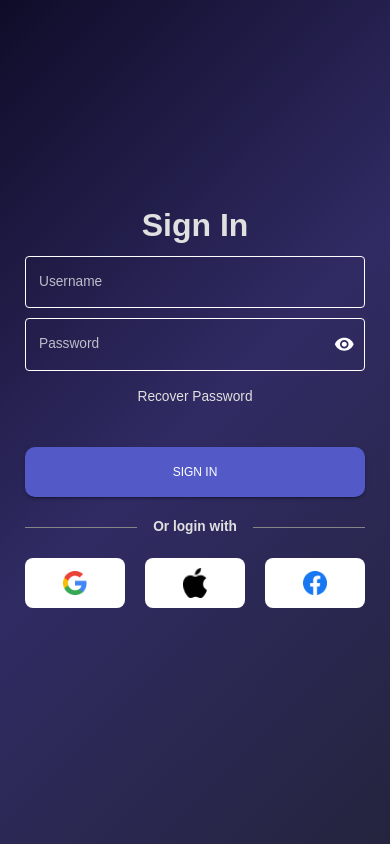
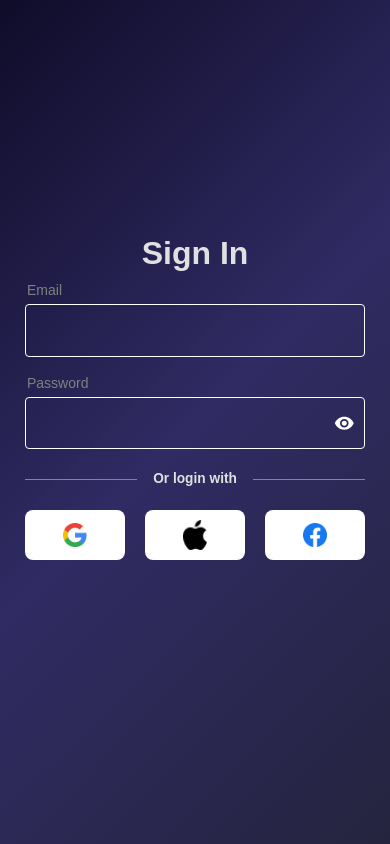
Before and after one commit to Kaicity/react-mui-administration, a React (Create React App) app: page /login in a window 390 px wide. Built offline with nearby package versions, Linux system fonts and the light colour scheme.

Commit message:
Responsive UI

```diff
--- a/package.json
+++ b/package.json
@@ -21,6 +21,7 @@
     "@testing-library/jest-dom": "^5.17.0",
     "@testing-library/react": "^13.4.0",
     "@testing-library/user-event": "^13.5.0",
+    "@tippyjs/react": "^4.2.6",
     "formik": "^2.4.6",
     "fullcalendar": "^6.1.15",
     "react": "^18.3.1",
@@ -28,6 +29,7 @@
     "react-pro-sidebar": "^1.1.0",
     "react-router-dom": "^6.26.0",
     "react-scripts": "5.0.1",
+    "styled-components": "^6.1.12",
     "web-vitals": "^2.1.4",
     "yup": "^1.4.0"
   },
--- a/src/pages/dashboard/index.jsx
+++ b/src/pages/dashboard/index.jsx
@@ -20,10 +20,10 @@ const Dashboard = () => {
   return (
     <Box m="20px">
       {/* HEADER */}
-      <Box display="flex" justifyContent="space-between" alignItems="center">
+      <Box display="flex" flexDirection="column">
         <Header title="DASHBOARD" subtitle="Welcome to your dashboard" />
 
-        <Box>
+        <Box display="flex" justifyContent="flex-end" mb="20px">
           <Button
             sx={{
               backgroundColor: colors.blueAccent[700],
@@ -42,13 +42,17 @@ const Dashboard = () => {
       {/* GRID & CHARTS */}
       <Box
         display="grid"
-        gridTemplateColumns="repeat(12, 1fr)"
+        gridTemplateColumns={{
+          xs: "repeat(4, 1fr)", // 4 columns on extra small screens
+          sm: "repeat(8, 1fr)", // 8 columns on small screens
+          md: "repeat(12, 1fr)", // 12 columns on medium screens and up
+        }}
         gridAutoRows="140px"
         gap="20px"
       >
         {/* ROW 1 */}
         <Box
-          gridColumn="span 3"
+          gridColumn={{ xs: "span 12", sm: "span 4", md: "span 3" }}
           backgroundColor={colors.primary[400]}
           display="flex"
           alignItems="center"
@@ -67,7 +71,7 @@ const Dashboard = () => {
           />
         </Box>
         <Box
-          gridColumn="span 3"
+          gridColumn={{ xs: "span 12", sm: "span 4", md: "span 3" }}
           backgroundColor={colors.primary[400]}
           display="flex"
           alignItems="center"
@@ -86,7 +90,7 @@ const Dashboard = () => {
           />
         </Box>
         <Box
-          gridColumn="span 3"
+          gridColumn={{ xs: "span 12", sm: "span 4", md: "span 3" }}
           backgroundColor={colors.primary[400]}
           display="flex"
           alignItems="center"
@@ -105,7 +109,7 @@ const Dashboard = () => {
           />
         </Box>
         <Box
-          gridColumn="span 3"
+          gridColumn={{ xs: "span 12", sm: "span 4", md: "span 3" }}
           backgroundColor={colors.primary[400]}
           display="flex"
           alignItems="center"
@@ -126,14 +130,14 @@ const Dashboard = () => {
 
         {/* ROW 2 */}
         <Box
-          gridColumn="span 8"
+          gridColumn={{ xs: "span 12", sm: "span 8" }}
           gridRow="span 2"
           backgroundColor={colors.primary[400]}
         >
           <Box
             mt="25px"
             p="0 30px"
-            display="flex "
+            display="flex"
             justifyContent="space-between"
             alignItems="center"
           >
@@ -166,7 +170,7 @@ const Dashboard = () => {
           </Box>
         </Box>
         <Box
-          gridColumn="span 4"
+          gridColumn={{ xs: "span 12", sm: "span 4" }}
           gridRow="span 2"
           backgroundColor={colors.primary[400]}
           overflow="auto"
@@ -218,7 +222,7 @@ const Dashboard = () => {
 
         {/* ROW 3 */}
         <Box
-          gridColumn="span 4"
+          gridColumn={{ xs: "span 12", sm: "span 4" }}
           gridRow="span 2"
           backgroundColor={colors.primary[400]}
           p="30px"
@@ -244,7 +248,7 @@ const Dashboard = () => {
           </Box>
         </Box>
         <Box
-          gridColumn="span 4"
+          gridColumn={{ xs: "span 12", sm: "span 4" }}
           gridRow="span 2"
           backgroundColor={colors.primary[400]}
         >
@@ -260,7 +264,7 @@ const Dashboard = () => {
           </Box>
         </Box>
         <Box
-          gridColumn="span 4"
+          gridColumn={{ xs: "span 12", sm: "span 4" }}
           gridRow="span 2"
           backgroundColor={colors.primary[400]}
           padding="30px"
--- a/src/pages/global/SidebarTab.jsx
+++ b/src/pages/global/SidebarTab.jsx
@@ -1,6 +1,11 @@
-import { useState } from "react";
-import { Sidebar, Menu, MenuItem } from 'react-pro-sidebar';
-import { Box, IconButton, Typography, useTheme } from "@mui/material";
+import { useEffect, useState } from "react";
+import { Sidebar, Menu, MenuItem } from "react-pro-sidebar";
+import {
+  Box,
+  IconButton,
+  Typography,
+  useTheme,
+} from "@mui/material";
 import { Link } from "react-router-dom";
 import { tokens } from "../../theme";
 
@@ -15,15 +20,15 @@ import ReceiptOutlinedIcon from "@mui/icons-material/ReceiptOutlined";
 import MenuOutlinedIcon from "@mui/icons-material/MenuOutlined";
 import MapOutlinedIcon from "@mui/icons-material/BookmarkAddedOutlined";
 import ChatBubbleOutlineOutlined from "@mui/icons-material/ChatBubbleOutlineOutlined";
-import HomeRepairServiceOutlinedIcon from "@mui/icons-material/HomeRepairServiceOutlined"
+import HomeRepairServiceOutlinedIcon from "@mui/icons-material/HomeRepairServiceOutlined";
 import Diversity3OutlinedIcon from "@mui/icons-material/Diversity3Outlined";
 import PeopleOutlinedIcon from "@mui/icons-material/PeopleOutlined";
 import PersonOffOutlinedIcon from "@mui/icons-material/PersonOffOutlined";
 import SupervisedUserCircleOutlinedIcon from "@mui/icons-material/SupervisedUserCircleOutlined";
-import DoorFrontOutlinedIcon from "@mui/icons-material/DoorFrontOutlined"
-import StorefrontOutlinedIcon from '@mui/icons-material/StorefrontOutlined';
-import SettingsSuggestOutlinedIcon from '@mui/icons-material/SettingsSuggestOutlined';
-import EmailOutlinedIcon from '@mui/icons-material/EmailOutlined';
+import DoorFrontOutlinedIcon from "@mui/icons-material/DoorFrontOutlined";
+import StorefrontOutlinedIcon from "@mui/icons-material/StorefrontOutlined";
+import SettingsSuggestOutlinedIcon from "@mui/icons-material/SettingsSuggestOutlined";
+import EmailOutlinedIcon from "@mui/icons-material/EmailOutlined";
 import { LineAxisOutlined } from "@mui/icons-material";
 
 // Define the Item component
@@ -36,16 +41,22 @@ const Item = ({ title, to, icon, selected, setSelected }) => {
     <MenuItem
       active={selected === title}
       style={{
-                color: selected === title ? '#fff' : isHovered ? '#333' : colors.grey[100],
-                backgroundColor: selected === title ? '#3699e5' : isHovered ? '#3699e5' : 'transparent', // Set màu item khi hover ở sidebar
-                borderRadius: '5px',
-                transition: 'background-color 0.3s ease', // Smooth transition
+        color:
+          selected === title ? "#fff" : isHovered ? "#333" : colors.grey[100],
+        backgroundColor:
+          selected === title
+            ? "#3699e5"
+            : isHovered
+            ? "#3699e5"
+            : "transparent", // Set màu item khi hover ở sidebar
+        borderRadius: "5px",
+        transition: "background-color 0.3s ease", // Smooth transition
       }}
       onMouseEnter={() => setIsHovered(true)}
       onMouseLeave={() => setIsHovered(false)}
       onClick={() => setSelected(title)}
       icon={icon}
-            suffix={title === 'Dashboard' ? "🔥" : ""}
+      suffix={title === "Dashboard" ? "🔥" : ""}
       component={<Link to={to} />}
     >
       <Typography>{title}</Typography>
@@ -56,28 +67,47 @@ const Item = ({ title, to, icon, selected, setSelected }) => {
 const SidebarTab = () => {
   const theme = useTheme();
   const colors = tokens(theme.palette.mode);
-    const [isCollapsed, setIsCollapsed] = useState(false);
-    const [selected, setSelected] = useState("Dashboard"); // Default selected item
+
+  // State để kiểm soát trạng thái collapse
+  const [isCollapsed, setIsCollapsed] = useState(
+    window.innerWidth <= theme.breakpoints.values.md
+  );
+
+  // useEffect để theo dõi sự thay đổi kích thước màn hình
+  useEffect(() => {
+    const handleResize = () => {
+      setIsCollapsed(window.innerWidth <= theme.breakpoints.values.md);
+    };
+
+    window.addEventListener("resize", handleResize);
+
+    // Cleanup listener khi component unmount
+    return () => window.removeEventListener("resize", handleResize);
+  }, [theme.breakpoints.values.md]);
+
+  // Set mặc định Item đầu tiên là Dashboard
+  const [selected, setSelected] = useState("Dashboard");
+
+  const handleCollapse = () => setIsCollapsed(!isCollapsed);
 
   return (
-        <div style={{ display: 'flex', height: '100%', minHeight: '400px' }}>
+    <div style={{ display: "flex", height: "100%", minHeight: "400px" }}>
       <Sidebar
         collapsed={isCollapsed}
         backgroundColor={colors.primary[400]}
         transitionDuration={1000}
-                style={{ border: 'none' }}
+        style={{ border: "none" }}
         width="300px"
-
       >
         <Menu>
           <MenuItem
-                        onClick={() => setIsCollapsed(!isCollapsed)}
+            onClick={handleCollapse}
             icon={isCollapsed ? <MenuOutlinedIcon /> : undefined}
             style={{
               margin: "10px 0 20px 0",
-                            backgroundColor: 'transparent', // Maintain default background
-                            borderRadius: '5px',
-                            transition: 'background-color 0.3s ease', // Smooth transition
+              backgroundColor: "transparent", // Maintain default background
+              borderRadius: "5px",
+              transition: "background-color 0.3s ease", // Smooth transition
             }}
           >
             {!isCollapsed && (
@@ -87,21 +117,24 @@ const SidebarTab = () => {
                 alignItems="center"
                 ml="15px"
               >
-                                <Box
-                                    display="flex"
-                                    alignItems="center"
-                                >
+                <Box display="flex" alignItems="center">
                   <img
                     alt="logo"
                     src="../../logo512.png" // Replace with your logo path
                     style={{
-                                            width: '40px', // Adjust size as needed
-                                            height: 'auto',
+                      width: "40px", // Adjust size as needed
+                      height: "auto",
                     }}
                   />
-                                    <Typography variant="h4" color={colors.grey[100]} sx={{ p: '5px' }}>Nail Salon</Typography>
+                  <Typography
+                    variant="h4"
+                    color={colors.grey[100]}
+                    sx={{ p: "5px" }}
+                  >
+                    Nail Salon
+                  </Typography>
                 </Box>
-                                <IconButton onClick={() => setIsCollapsed(!isCollapsed)}>
+                <IconButton onClick={handleCollapse}>
                   <MenuOutlinedIcon />
                 </IconButton>
               </Box>
@@ -127,8 +160,17 @@ const SidebarTab = () => {
                 />
               </Box>
               <Box textAlign="center">
-                                <Typography variant="h2" color={colors.grey[100]} fontWeight="bold" sx={{ m: "10px 0 0 0" }}>Thong Thong</Typography>
-                                <Typography color={colors.greenAccent[400]}>User is Administration</Typography>
+                <Typography
+                  variant="h2"
+                  color={colors.grey[100]}
+                  fontWeight="bold"
+                  sx={{ m: "10px 0 0 0" }}
+                >
+                  Thong Thong
+                </Typography>
+                <Typography color={colors.greenAccent[400]}>
+                  User is Administration
+                </Typography>
               </Box>
             </Box>
           )}
@@ -169,7 +211,6 @@ const SidebarTab = () => {
               setSelected={setSelected}
             />
 
-
             {!isCollapsed && (
               <Typography
                 variant="h6"
@@ -179,7 +220,6 @@ const SidebarTab = () => {
                 Gift Card Management
               </Typography>
             )}
-
 
             <Item
               title="Gift Card"
@@ -222,7 +262,6 @@ const SidebarTab = () => {
                 Management
               </Typography>
             )}
-
 
             <Item
               title="Sale Report"
@@ -326,7 +365,6 @@ const SidebarTab = () => {
               </Typography>
             )}
 
-
             <Item
               title="SMS"
               to="/marketing"
@@ -405,7 +443,6 @@ const SidebarTab = () => {
               </Typography>
             )}
 
-
             <Item
               title="Roles"
               to="/employee-management"
@@ -472,7 +509,6 @@ const SidebarTab = () => {
               </Typography>
             )}
 
-
             <Item
               title="Close Date"
               to="/close-date"
@@ -498,7 +534,6 @@ const SidebarTab = () => {
                 Store Management
               </Typography>
             )}
-
 
             <Item
               title="Settings"
@@ -532,7 +567,6 @@ const SidebarTab = () => {
               setSelected={setSelected}
             />
 
-
             <Item
               title="Email Editor"
               to="/email-editor"
@@ -548,12 +582,11 @@ const SidebarTab = () => {
               selected={selected}
               setSelected={setSelected}
             />
-
           </Box>
         </Menu>
       </Sidebar>
     </div>
   );
-}
+};
 
 export default SidebarTab;
--- a/src/pages/global/Topbar.jsx
+++ b/src/pages/global/Topbar.jsx
@@ -5,6 +5,7 @@ import {
   MenuItem,
   Typography,
   useTheme,
+  Badge,
 } from "@mui/material";
 import { useState, useContext } from "react";
 import { useNavigate } from "react-router-dom";
@@ -20,6 +21,18 @@ import SignalCellularAltOutlinedIcon from "@mui/icons-material/SignalCellularAlt
 import LogoutIcon from "@mui/icons-material/Logout";
 import AccountCircleIcon from "@mui/icons-material/AccountCircle";
 import FullScreenIcon from "@mui/icons-material/Fullscreen";
+import Tippy from "@tippyjs/react";
+import "tippy.js/dist/tippy.css";
+import styled, { keyframes } from "styled-components";
+
+const spin = keyframes`
+  0% { transform: rotate(0deg); }
+  100% { transform: rotate(360deg); }
+`;
+
+const SpinningSettingOutlinedIcon = styled(SettingsOutlinedIcon)`
+  animation: ${spin} 3s linear infinite;
+`;
 
 const Topbar = () => {
   const theme = useTheme();
@@ -124,6 +137,7 @@ const Topbar = () => {
           </Typography>
         </IconButton>
 
+        <Tippy content="Change Theme">
           <IconButton onClick={colorMode.toggleColorMode}>
             {theme.palette.mode === "dark" ? (
               <DarkModeOutlinedIcon />
@@ -131,18 +145,27 @@ const Topbar = () => {
               <LightModeOutlinedIcon />
             )}
           </IconButton>
+        </Tippy>
 
+        <Tippy content="Notifications">
           <IconButton>
+            <Badge badgeContent={5} color="error">
               <NotificationsOutlinedIcon />
+            </Badge>
           </IconButton>
+        </Tippy>
 
+        <Tippy content="User">
           <IconButton>
             <PersonOutlinedIcon />
           </IconButton>
+        </Tippy>
 
+        <Tippy content="Screen Mode">
           <IconButton onClick={handleClickFullScreen}>
             <FullScreenIcon />
           </IconButton>
+        </Tippy>
 
         <Box>
           <IconButton
@@ -150,7 +173,7 @@ const Topbar = () => {
             aria-haspopup="true"
             onClick={handleClick}
           >
-            <SettingsOutlinedIcon />
+            <SpinningSettingOutlinedIcon />
           </IconButton>
           <Menu
             id="menu"
--- a/src/pages/login/index.jsx
+++ b/src/pages/login/index.jsx
@@ -27,14 +27,14 @@ const Login = () => {
   const [email, setEmail] = useState("");
   const [password, setPassword] = useState("");
   const [errors, setErrors] = useState({ username: "", password: "" });
-  const [blockSubmit, setBlockSubmit] = useState(false)
+  const [blockSubmit, setBlockSubmit] = useState(false);
   const navigate = useNavigate();
 
   useEffect(() => {
     if (theme.palette.mode === "light") {
       return colorMode.toggleColorMode;
     }
-  }, []);
+  },[]);
 
   const handleClickShowPassword = () => {
     setShowPassword(!showPassword);
@@ -79,9 +79,9 @@ const Login = () => {
       let isAccount = { email, password };
       localStorage.setItem("account", JSON.stringify(isAccount));
 
-      setBlockSubmit(true)
+      setBlockSubmit(true);
       setTimeout(() => {
-        setBlockSubmit(false)
+        setBlockSubmit(false);
         navigate("/");
       }, 1500);
     } else {
@@ -160,7 +160,7 @@ const Login = () => {
         <Box
           sx={{
             flex: 1,
-            mb: "80px",
+            mb: "100px",
             paddingLeft: isSmallScreen ? "0" : "100px",
             paddingRight: isSmallScreen ? "0" : "100px",
             paddingTop: "50px",
@@ -176,8 +176,8 @@ const Login = () => {
           >
             Sign In
           </Typography>
-
-          <form onSubmit={handleSubmit}>
+          <br />
+          <form onSubmit={handleSubmit} autoComplete="off">
             <FormControl
               variant="outlined"
               fullWidth
@@ -193,15 +193,24 @@ const Login = () => {
                     borderColor: "currentColor", // Border color when focused
                   },
                 },
+                "& .MuiInputLabel-root": {
+                  position: "absolute",
+                  top: "0px",
+                  left: "2px",
+                  bottom: "5px",
+                  transform: "translateY(-50%)",
+                  fontSize: "14px",
+                  color: "grey",
+                },
               }}
             >
               <InputLabel htmlFor="username" color="secondary">
-                Username
+                Email
               </InputLabel>
+
               <OutlinedInput
                 id="username"
-                placeholder="Enter username"
-                label="Username"
+                placeholder="Enter your email"
                 value={email}
                 onChange={handleInputChange}
               />
@@ -214,7 +223,7 @@ const Login = () => {
               fullWidth
               variant="outlined"
               sx={{
-                mt: "10px",
+                mt: "40px",
                 "& .MuiOutlinedInput-root": {
                   "& fieldset": {
                     borderColor: "currentColor",
@@ -226,6 +235,15 @@ const Login = () => {
                     borderColor: "currentColor",
                   },
                 },
+                "& .MuiInputLabel-root": {
+                  position: "absolute",
+                  top: "0px",
+                  left: "2px",
+                  bottom: "5px",
+                  transform: "translateY(-50%)",
+                  fontSize: "14px",
+                  color: "grey",
+                },
               }}
             >
               <InputLabel
@@ -236,9 +254,11 @@ const Login = () => {
               </InputLabel>
               <OutlinedInput
                 id="outlined-adornment-password"
+                placeholder="Enter your password"
                 type={showPassword ? "text" : "password"}
                 value={password}
                 onChange={handleInputChange}
+                autoComplete="off"
                 endAdornment={
                   <InputAdornment position="end">
                     <IconButton
@@ -251,40 +271,11 @@ const Login = () => {
                     </IconButton>
                   </InputAdornment>
                 }
-                label="Password"
               />
               {errors.password && (
                 <FormHelperText error>{errors.password}</FormHelperText>
               )}
             </FormControl>
-
-            <Typography
-              display="flex"
-              justifyContent={isSmallScreen ? "center" : "end"}
-              color={colors.grey[100]}
-              mt={2}
-            >
-              Recover Password
-            </Typography>
-
-            <Button
-              type="submit"
-              variant="contained"
-              fullWidth
-              disabled= {blockSubmit}
-              sx={{
-                mt: "40px",
-                height: "50px",
-                borderRadius: "10px",
-                backgroundColor: colors.blueAccent[600],
-                color: "white",
-                "&:hover": {
-                  backgroundColor: colors.blueAccent[400],
-                },
-              }}
-            >
-              Sign In
-            </Button>
           </form>
 
           <Box display="flex" alignItems="center" mb="20px" mt="20px">
```
Also changed, not shown: 1 other file (tests, documents, lock files or other folders). Lines whose indentation alone changed are shown as unchanged.
